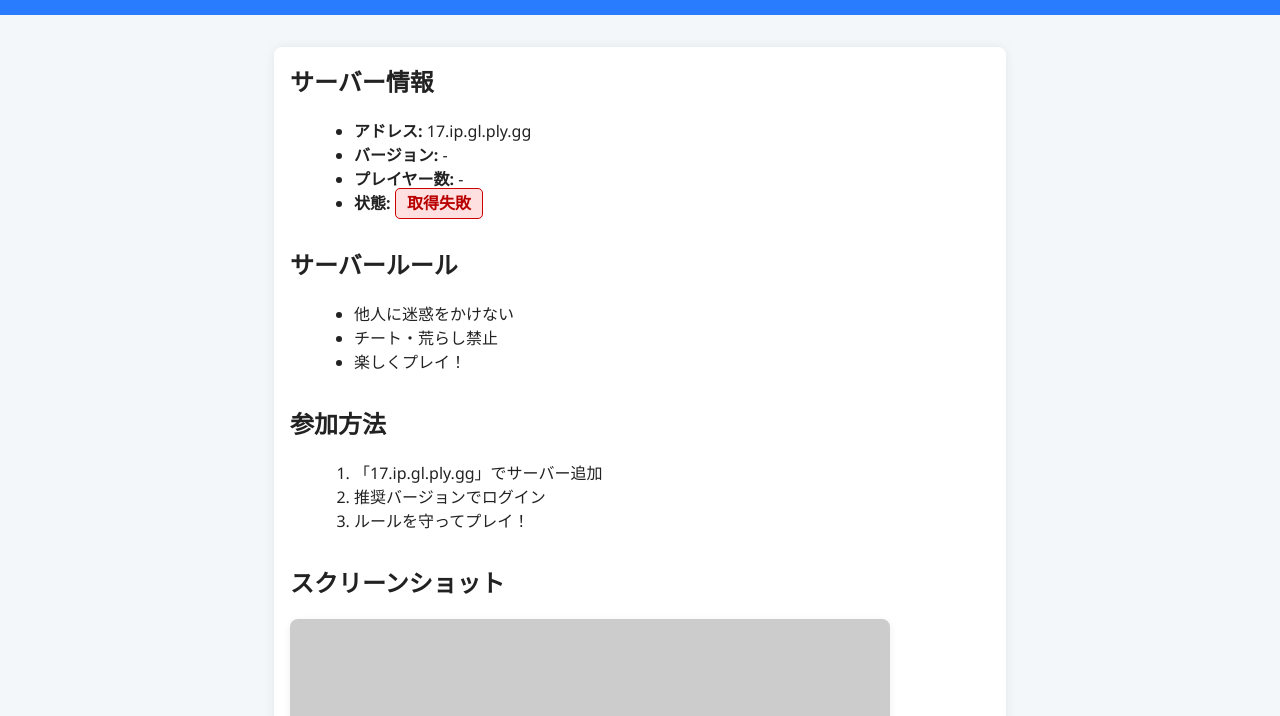
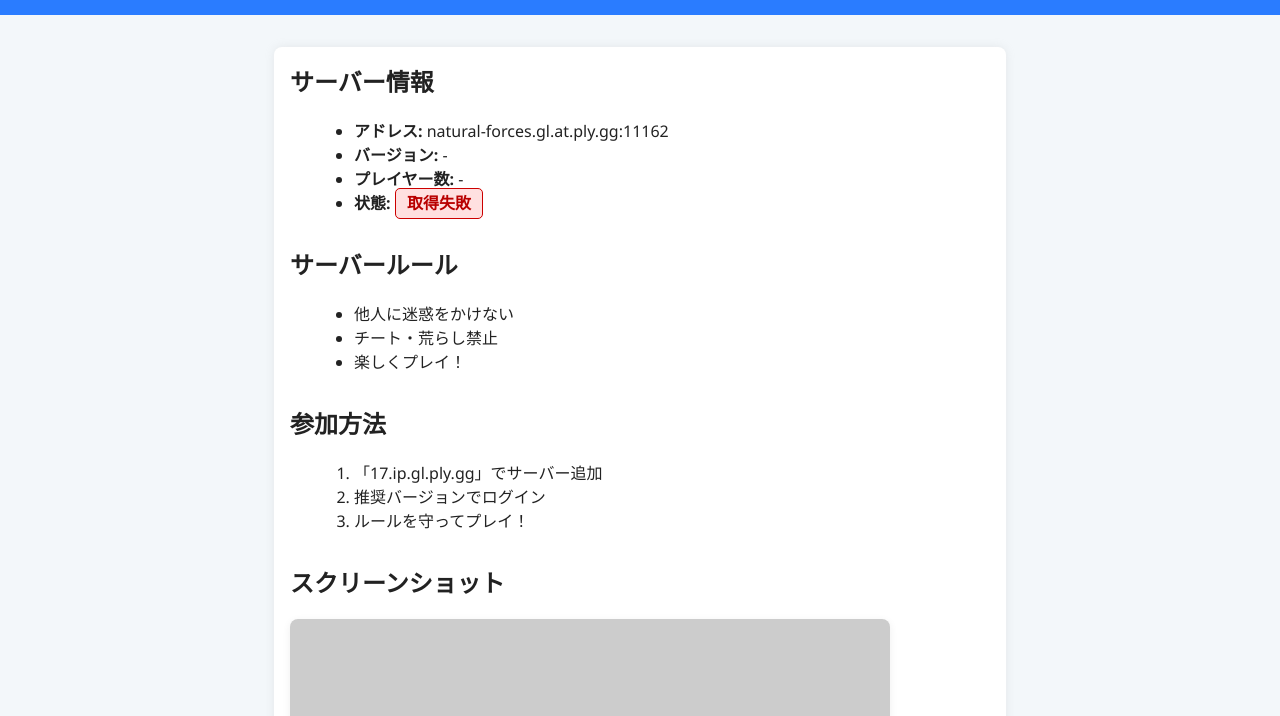
Before and after one commit to ConbiFan/sabai, a plain HTML site: page index.html in a window 1280 px wide. Shown: the part 84-800 px from the top of the page. Drawn offline with Linux system fonts and the light colour scheme; no server answers; placeholder pictures from the web are drawn by us.

Commit message:
Update index.html

```diff
--- a/index.html
+++ b/index.html
@@ -46,7 +46,7 @@
   </footer>
   <script>
     // サーバーアドレスをここで指定
-    const serverAddress = "17.ip.gl.ply.gg";
+    const serverAddress = "natural-forces.gl.at.ply.gg:11162";
     document.getElementById("server-address").textContent = serverAddress;
 
     // mcapi.us APIを使ってサーバーステータスを取得
```
